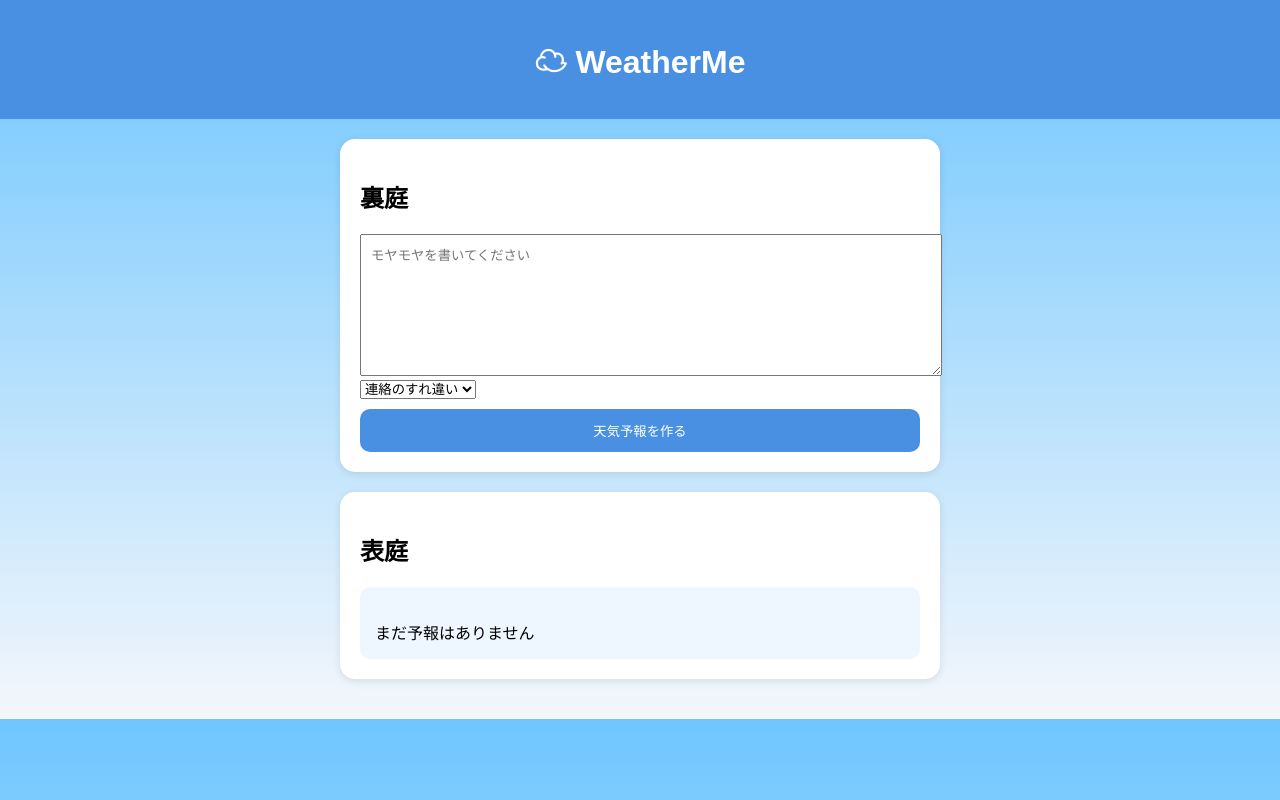
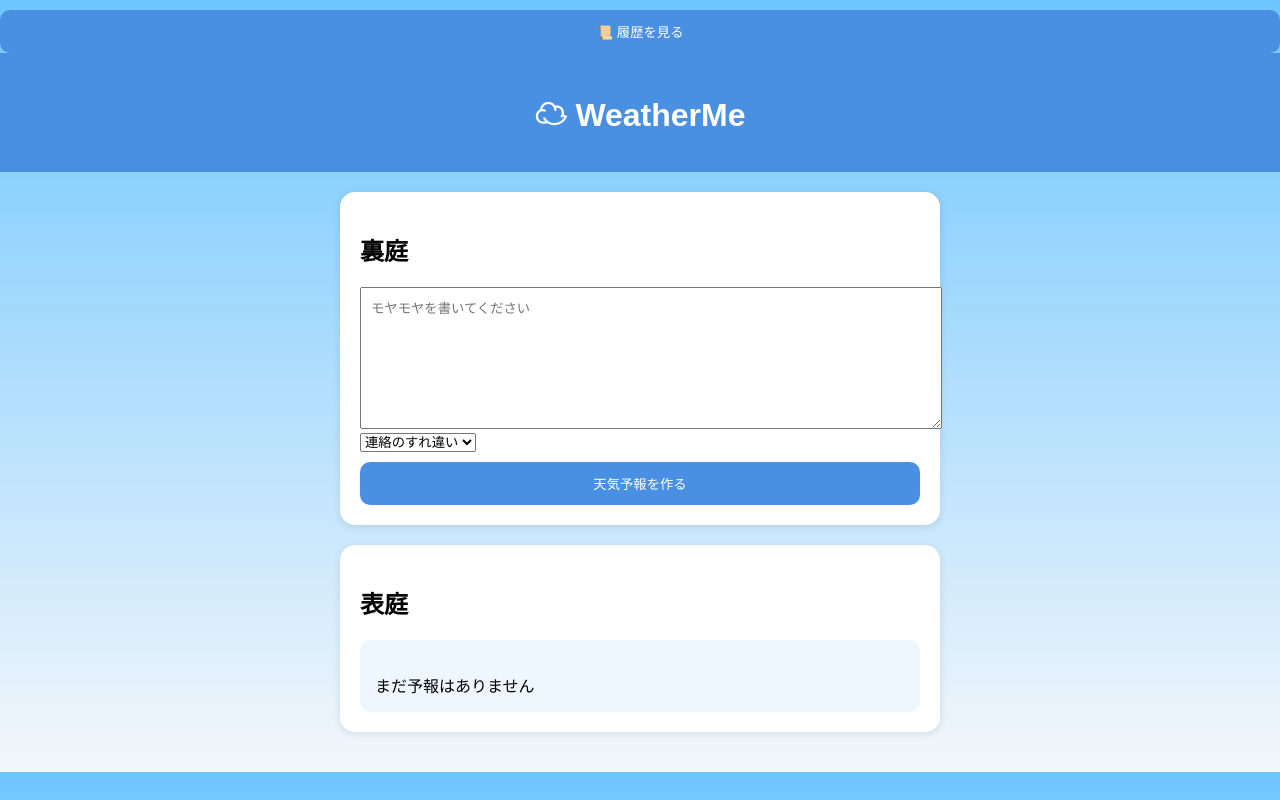
Before and after one commit to mayu92ys/weatherme, a plain HTML site: page index.html in a window 1280 px wide. Drawn offline with Linux system fonts and the light colour scheme.

Commit message:
Update index.html

```diff
--- a/index.html
+++ b/index.html
@@ -5,7 +5,9 @@
 <meta name="viewport" content="width=device-width, initial-scale=1">
 
 <title>WeatherMe MVP</title>
-
+<button onclick="showHistory()">
+📜 履歴を見る
+</button>
 <style>
 
 body{
```
